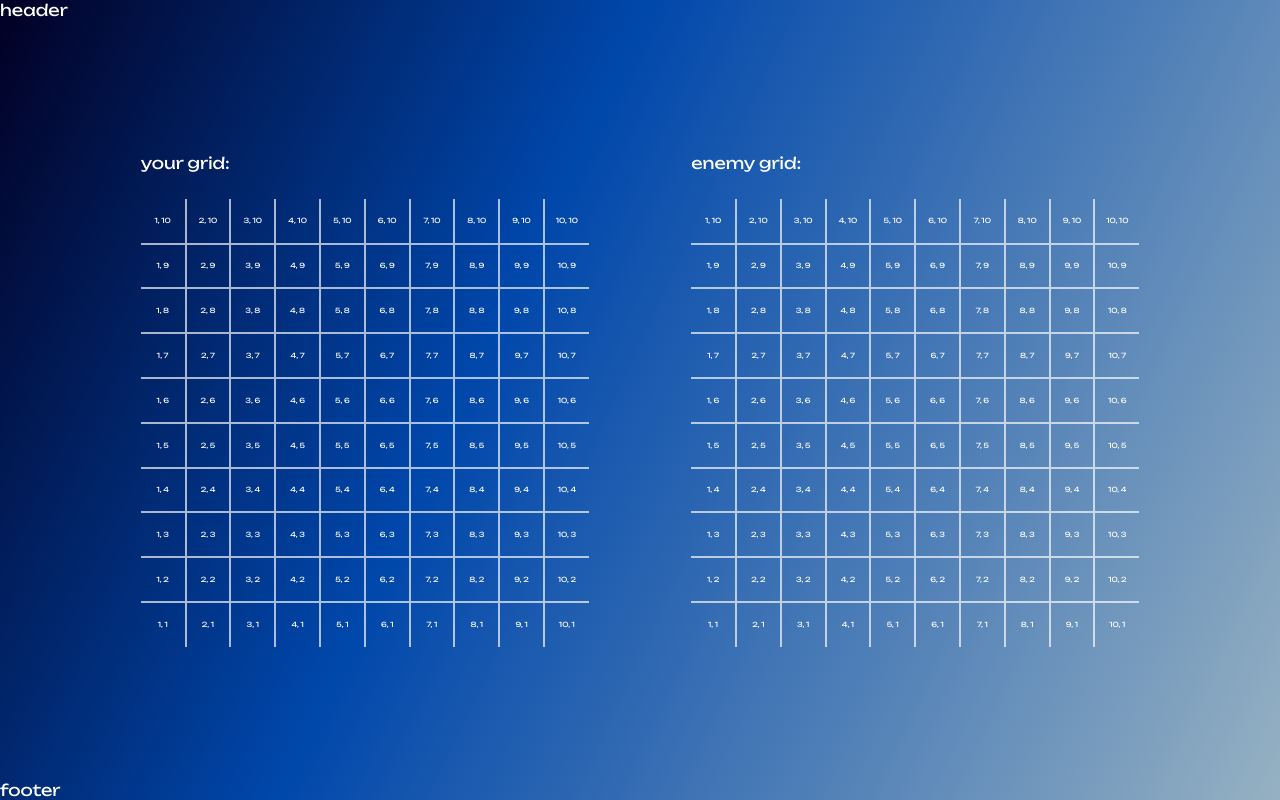
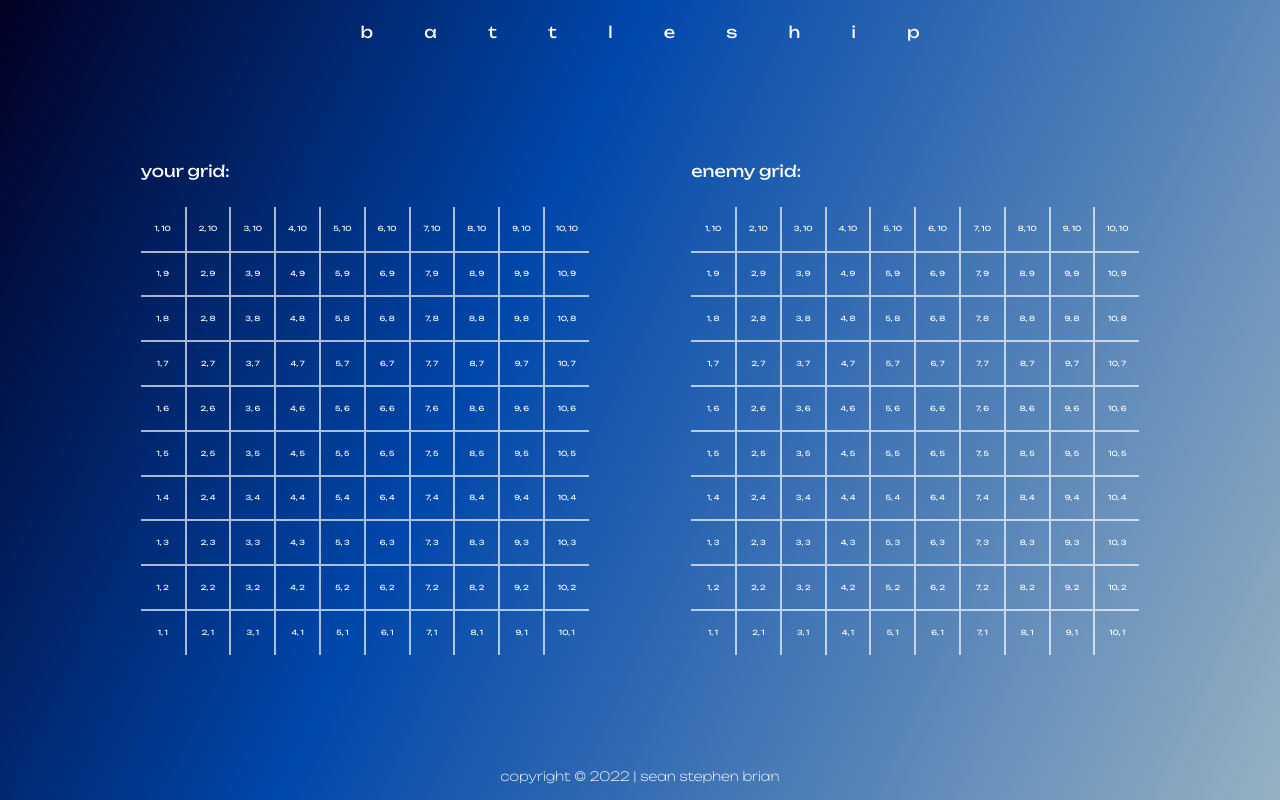
Before and after one commit to seanstephenbrian/battleship, a website with bundled scripts: page dist/index.html in a window 1280 px wide. Built offline with nearby package versions, Linux system fonts and the light colour scheme.

Commit message:
add footer text

```diff
--- a/src/js/dom.js
+++ b/src/js/dom.js
@@ -9,7 +9,8 @@ import '../style.css';
         const body = document.querySelector('body');
         const header = document.createElement('header');
         body.appendChild(header);
-        header.textContent = 'header';
+        header.innerHTML =
+            `<span>b</span><span>a</span><span>t</span><span>t</span><span>l</span><span>e</span><span>s</span><span>h</span><span>i</span><span>p</span>`;
     })();
 
     (function createGameboardsContainer() {
@@ -67,7 +68,9 @@ import '../style.css';
         const body = document.querySelector('body');
         const footer = document.createElement('footer');
         body.appendChild(footer);
-        footer.textContent = 'footer';
+        const date = new Date();
+        const year = date.getFullYear();
+        footer.textContent = `copyright © ${year} | sean stephen brian`;
     })();
 
 
--- a/src/style.css
+++ b/src/style.css
@@ -21,6 +21,7 @@ time, mark, audio, video {
 
 :root {
     --font-fallback: 'Helvetica', 'Arial', sans-serif;
+    --rvv: calc(1rem + 1vh + 1vw);
 }
 
 @font-face {
@@ -51,7 +52,15 @@ body {
     } */
 
 header {
+    height: 8vh;
     margin-bottom: auto;
+    display: flex;
+    justify-content: center;
+    align-items: center;
+}
+
+header span {
+    margin: 0 1vw;
 }
 
 .gameboards {
@@ -106,6 +115,12 @@ header {
 
 footer {
     margin-top: auto;
+    height: 6vh;
+    display: flex;
+    justify-content: center;
+    align-items: center;
+    font-size: calc(0.35*var(--rvv));
+    font-weight: 100;
 }
 
 @media screen and (min-width: 600px) {
@@ -116,4 +131,13 @@ footer {
         width: 35vw;
         height: 35vw;
     }
+    header span {
+        transition: margin 0.2s ease-in-out, transform 0.4s ease-in-out;
+    }
+    header:hover span {
+        margin: 0 2vw;
+    }
+    header span:hover {
+        transform: rotate(600deg) scale(1.5);
+    }
 }
```
Also changed, not shown: dist/main.bundle.js.
